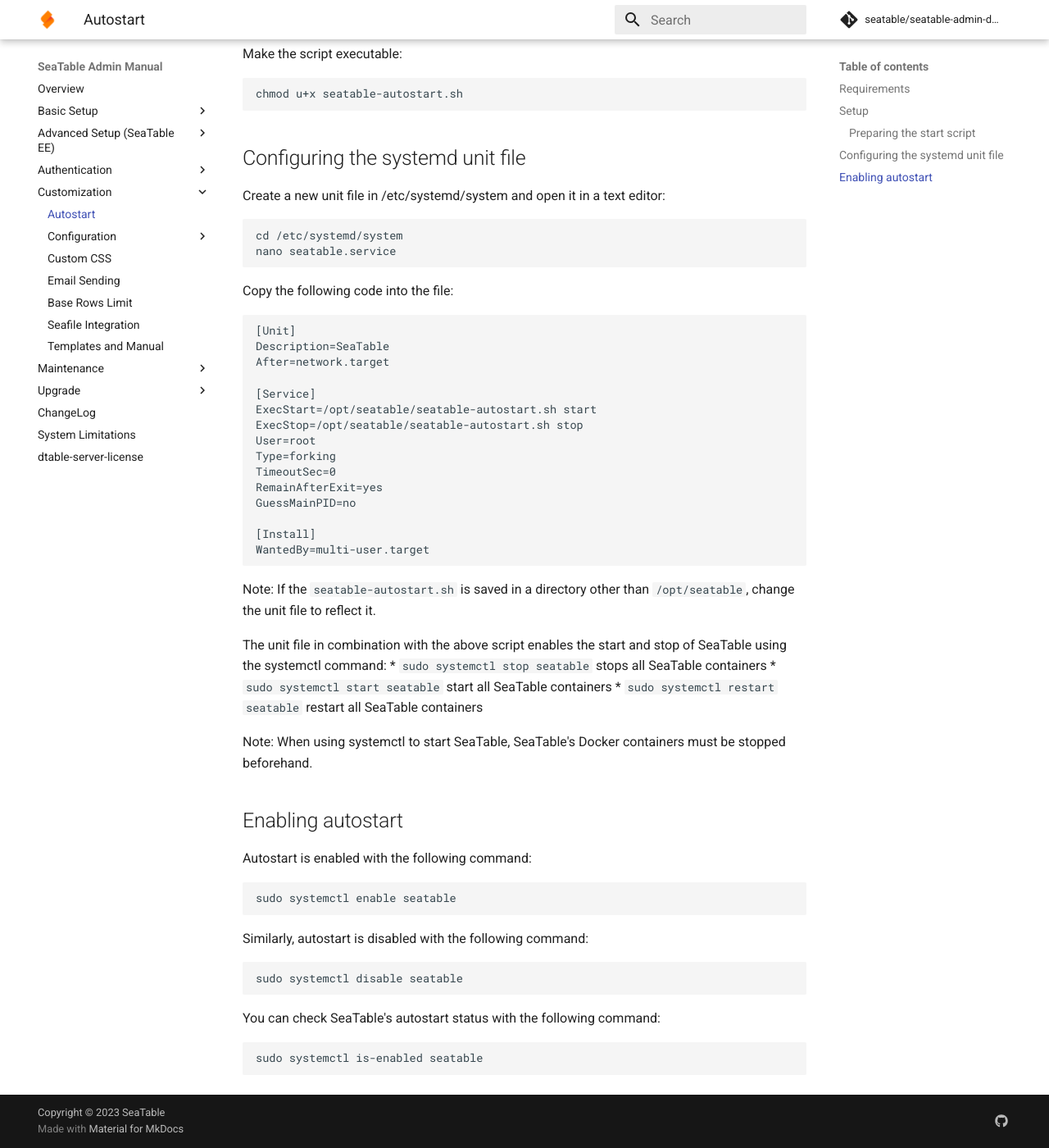
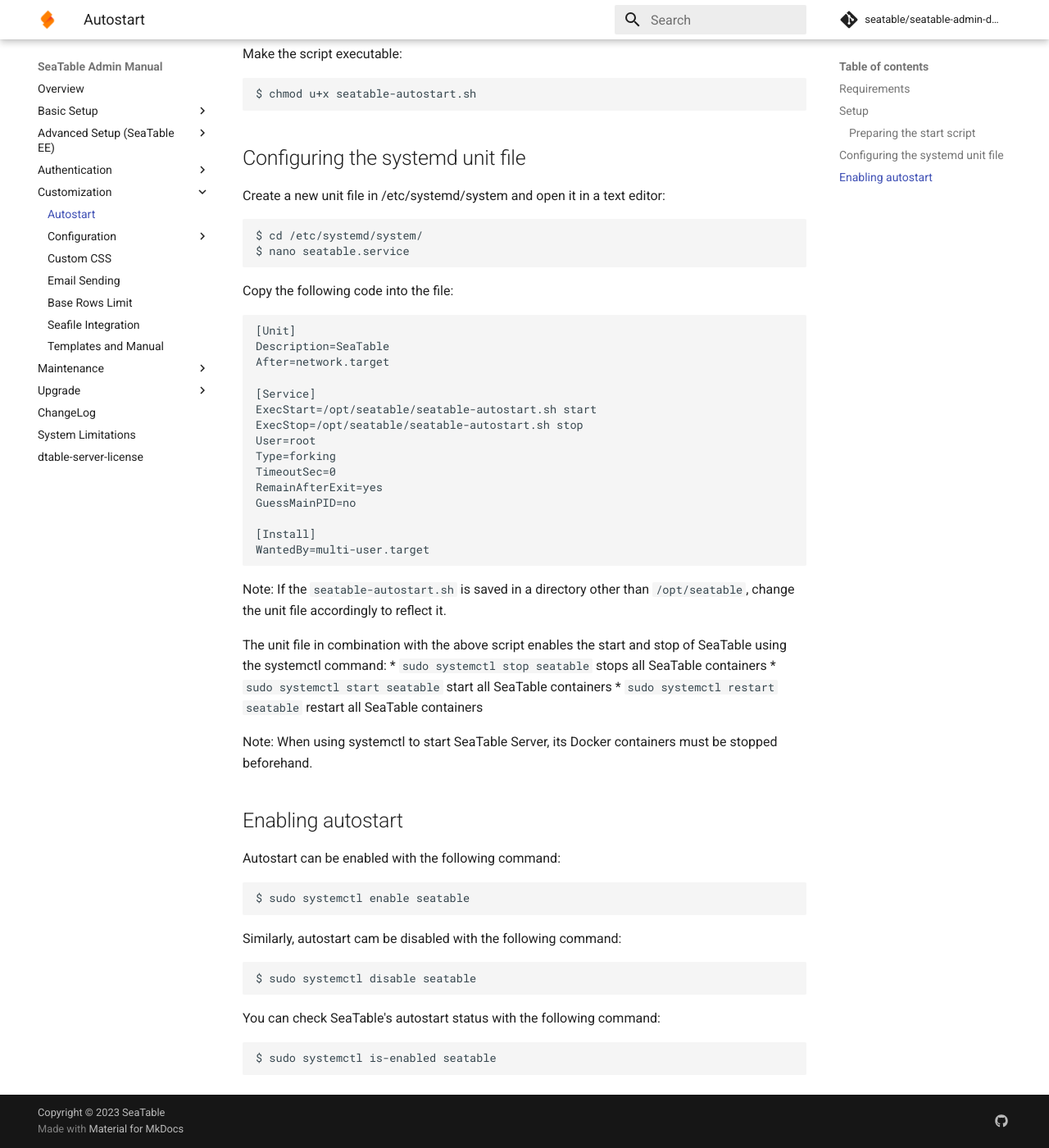
Before and after one commit to seatable/seatable-admin-docs, an MkDocs documentation site: the page built from manual/config/autostart.md, in a window 1280 px wide and 1400 px high, scrolled down 1279 px. Shown: the whole window at 82% size. Built offline with MkDocs 1.6.1 and Material for MkDocs 9.7.7, drawn with Linux system fonts in a browser that asks for light colours; comment, search, counter and statistics services are not loaded; some of the changed text lies outside the part shown.

Commit message:
Update autostart.md

````diff
--- a/manual/config/autostart.md
+++ b/manual/config/autostart.md
@@ -1,4 +1,3 @@
-Autostart SeaTable
 When setting up SeaTable following the instructions in [this manual](../docker/Enterprise-Edition/Deploy SeaTable-EE with Docker.md), SeaTable's Docker containers do not automatically start after a system reboot. Adding SeaTable to autostart minimizes system downtime and prevents service disruption.
 
 ## Requirements
@@ -13,8 +12,8 @@
 
 Create the script file in `/opt/seatable` and open it in a text editor:
 ```
-cd /opt/seatable
-nano seatable-autostart.sh
+$ cd /opt/seatable/
+$ nano seatable-autostart.sh
 ```
 
 Paste the following code block into the file:
@@ -42,12 +41,12 @@
 esac
 ```
 
-Note: If SeaTable's docker-compose.yml is not in the default directory `/opt/seatable`, change the three change directory commands in the script accordingly.
+Note: If SeaTable's docker-compose.yml is not in the default directory `/opt/seatable`, change the three cd commands in the script accordingly.
 
 Make the script executable:
 
 ```
-chmod u+x seatable-autostart.sh
+$ chmod u+x seatable-autostart.sh
 ```
 
 ## Configuring the systemd unit file
@@ -55,8 +54,8 @@
 Create a new unit file in /etc/systemd/system and open it in a text editor:
 
 ```
-cd /etc/systemd/system
-nano seatable.service
+$ cd /etc/systemd/system/
+$ nano seatable.service
 ```
 
 Copy the following code into the file:
@@ -79,33 +78,33 @@
 WantedBy=multi-user.target
 ```
 
-Note: If the `seatable-autostart.sh` is saved in a directory other than `/opt/seatable`, change the unit file to reflect it.
+Note: If the `seatable-autostart.sh` is saved in a directory other than `/opt/seatable`, change the unit file accordingly to reflect it.
 
 The unit file in combination with the above script enables the start and stop of SeaTable using the systemctl command:
 * `sudo systemctl stop seatable` stops all SeaTable containers
 * `sudo systemctl start seatable` start all SeaTable containers
 * `sudo systemctl restart seatable` restart all SeaTable containers
 
-Note: When using systemctl to start SeaTable, SeaTable's Docker containers must be stopped beforehand.
+Note: When using systemctl to start SeaTable Server, its Docker containers must be stopped beforehand.
 
 
 
 ## Enabling autostart
 
-Autostart is enabled with the following command:
+Autostart can be enabled with the following command:
 
 ```
-sudo systemctl enable seatable
+$ sudo systemctl enable seatable
 ```
 
-Similarly, autostart is disabled with the following command:
+Similarly, autostart cam be disabled with the following command:
 
 ```
-sudo systemctl disable seatable
+$ sudo systemctl disable seatable
 ```
 
 You can check SeaTable's autostart status with the following command:
 
 ```
-sudo systemctl is-enabled seatable
+$ sudo systemctl is-enabled seatable
 ```
````
